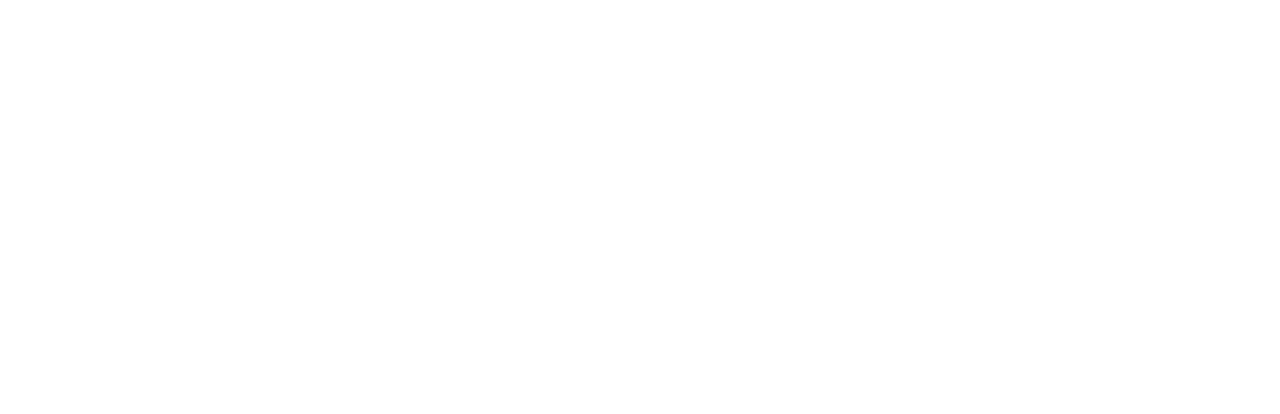
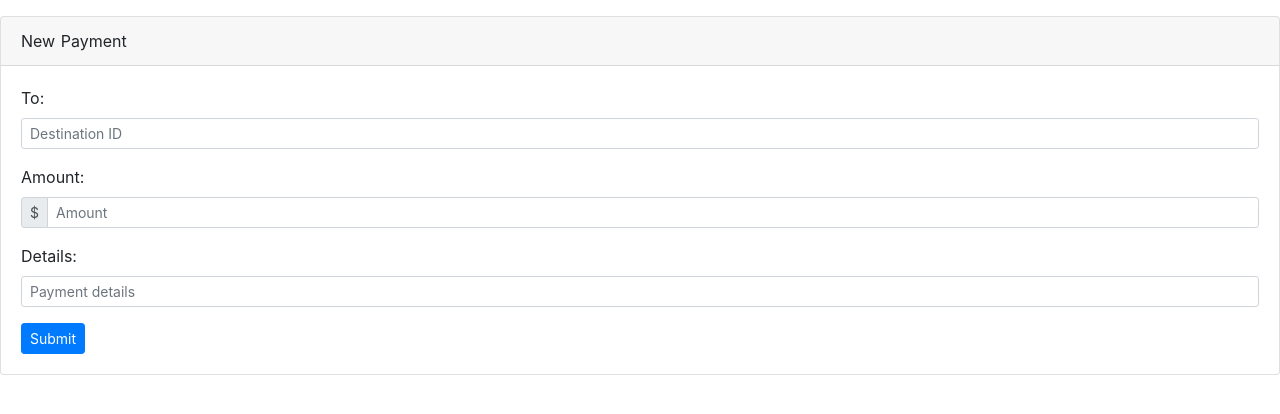
Before and after one commit to dravenTherion/ybank, a Nuxt app in the folder web/: page /accounts/components/payment_form_card in a window 1280 px wide. Before the commit this address had no page. Shown: the top 414 px of the page. Built offline with nearby package versions, Linux system fonts and the light colour scheme.

Commit message:
+ Moved the "New Payment" <b-card> from _id.vue to a separate payment_form_card to make it reusable and modular

```diff
--- a/web/pages/accounts/_id.vue
+++ b/web/pages/accounts/_id.vue
@@ -6,40 +6,7 @@
 
       <account-card :account="{ id: account.id, name: account.name, balance: account.balance }" v-on:toggle-payment="showPaymentForm = !showPaymentForm"></account-card>
 
-      <b-card class="mt-3" header="New Payment" v-show="showPaymentForm">
-        <b-form @submit="onSubmit">
-          <b-form-group id="input-group-1" label="To:" label-for="input-1">
-            <b-form-input id="input-1"
-                          size="sm"
-                          v-model="payment.to"
-                          type="number"
-                          required
-                          placeholder="Destination ID"></b-form-input>
-          </b-form-group>
-
-          <b-form-group id="input-group-2" label="Amount:" label-for="input-2">
-            <b-input-group prepend="$" size="sm">
-              <b-form-input id="input-2"
-                            v-model="payment.amount"
-                            type="number"
-                            required
-                            placeholder="Amount"></b-form-input>
-            </b-input-group>
-          </b-form-group>
-
-          <b-form-group id="input-group-3" label="Details:" label-for="input-3">
-            <b-form-input id="input-3"
-                          size="sm"
-                          v-model="payment.details"
-                          required
-                          placeholder="Payment details"></b-form-input>
-          </b-form-group>
-
-          <b-button type="submit" size="sm" variant="primary">Submit</b-button>
-
-          <div class="warning">{{ error }}</div>
-        </b-form>
-      </b-card>
+      <payment-form-card v-show="showPaymentForm" v-on:payment-success="onPaymentSuccess"></payment-form-card>
 
       <payment-history-card :transactions="{ items: transactions }"></payment-history-card>
 
@@ -53,6 +20,7 @@
   import Vue from "vue";
 
   import AccountCard from './components/account_card.vue';
+  import PaymentFormCard from './components/payment_form_card.vue';
   import PaymentHistoryCard from './components/payment_history_card.vue';
 
   export default {
@@ -73,6 +41,7 @@
 
     components: {
       'account-card': AccountCard,
+      'payment-form-card': PaymentFormCard,
       'payment-history-card': PaymentHistoryCard
     },
 
@@ -86,51 +55,19 @@
   methods: {
 
     /**
-     * Process the transaction when the submit is pressed
+     * Hide the payment form when the transaction has been completed
+     * and update the data on the Account and Payment History Cards
      *
-     * @param evt
      */
-    onSubmit(evt) {
+    onPaymentSuccess() {
 
       const that = this;
 
-      evt.preventDefault();
+      that.showPaymentForm = false;
 
-      axios.post(
-        `http://localhost:8000/api/accounts/${
-        this.$route.params.id
-        }/transactions`,
+      that.retrieveAccountData();
+      that.retrieveTransactionData();
 
-        this.payment
-
-      ).then(function (response) {
-
-        const data = response.data;
-
-        // if the transaction has errors
-        if (data.error) {
-
-          // if the receiving ID is invalid, display...
-          if (data.error === -2) {
-            that.error = 'Invalid recipient ID';
-          }
-          // else if the account has insuficient funds, display...
-          else if (data.error === -1)
-            that.error = 'Insufficient funds in account';
-        }
-        // if the transaction is successful
-        else {
-
-          that.payment = {};
-          that.showPaymentForm = false;
-          that.error = '';
-
-          that.retrieveAccountData();
-          that.retrieveTransactionData();
-
-        }
-
-      });
     },
 
     /**
--- /dev/null
+++ b/web/pages/accounts/components/payment_form_card.vue
@@ -0,0 +1,128 @@
+<template>
+
+  <b-card class="mt-3" header="New Payment">
+    <b-form @submit="onSubmit">
+      <b-form-group id="input-group-1" label="To:" label-for="input-1">
+        <b-form-input id="input-1"
+                      size="sm"
+                      v-model="payment.to"
+                      type="number"
+                      required
+                      placeholder="Destination ID"></b-form-input>
+      </b-form-group>
+
+      <b-form-group id="input-group-2" label="Amount:" label-for="input-2">
+        <b-input-group prepend="$" size="sm">
+          <b-form-input id="input-2"
+                        v-model="payment.amount"
+                        type="number"
+                        required
+                        placeholder="Amount"></b-form-input>
+        </b-input-group>
+      </b-form-group>
+
+      <b-form-group id="input-group-3" label="Details:" label-for="input-3">
+        <b-form-input id="input-3"
+                      size="sm"
+                      v-model="payment.details"
+                      required
+                      placeholder="Payment details"></b-form-input>
+      </b-form-group>
+
+      <b-button type="submit" size="sm" variant="primary">Submit</b-button>
+
+      <div class="warning">{{ error }}</div>
+    </b-form>
+  </b-card>
+
+</template>
+
+<script>
+
+  import axios from "axios";
+
+  export default {
+
+    data() {
+
+      return {
+
+        payment: {},
+        error: ''
+
+      };
+
+    },
+
+    name: 'PaymentFormCard',
+
+    props: {
+      transactions: Object
+    },
+
+    methods: {
+
+      /**
+       * Process the transaction when the submit button is pressed
+       *
+       * @param evt
+       */
+      onSubmit(evt) {
+
+        const that = this;
+
+        evt.preventDefault();
+
+        axios.post(
+          `http://localhost:8000/api/accounts/${
+          this.$route.params.id
+          }/transactions`,
+
+          this.payment
+
+        ).then(function (response) {
+
+          const data = response.data;
+
+          // if the transaction has errors
+          if (data.error) {
+
+            // if the receiving ID is invalid, display...
+            if (data.error === -2) {
+              that.error = 'Invalid recipient ID';
+            }
+            // else if the account has insuficient funds, display...
+            else if (data.error === -1)
+              that.error = 'Insufficient funds in account';
+          }
+          // if the transaction is successful
+          else {
+
+            // reset the form data
+            that.payment = {};
+            that.showPaymentForm = false;
+            that.error = '';
+
+            // and broadcast the successful payment
+            that.$emit('payment-success');
+
+          }
+
+        });
+      }
+    }
+
+  }
+
+</script>
+
+<!-- Additional Styles -->
+<style scoped>
+
+
+  .warning {
+    display: inline-block;
+    margin-left: 10px;
+    color: red;
+  }
+</style>
```
